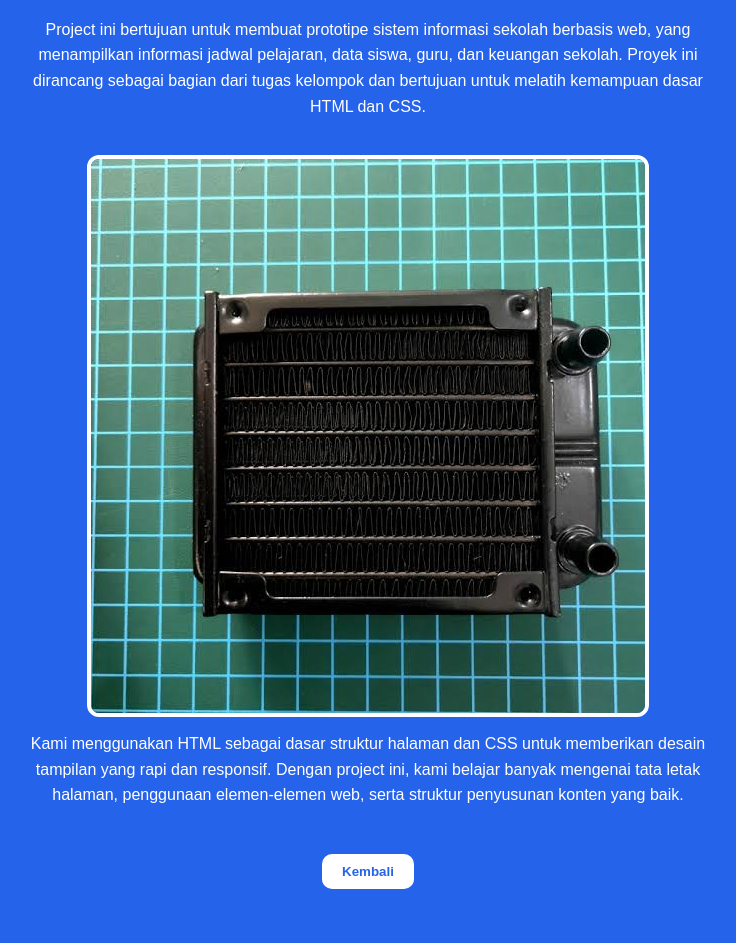
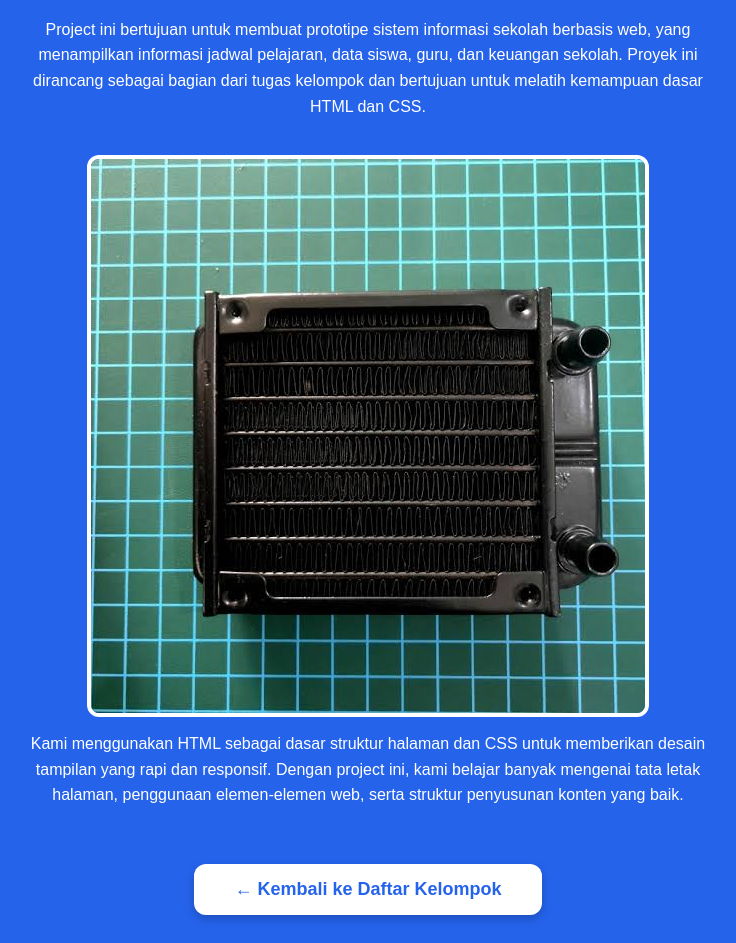
Before and after one commit to Katryoshkh/Project-P5, a plain HTML site: page project/project3.html in a window 1280 px wide. Shown: the part 134-1077 px from the top of the page, without its empty margins (272-1008 px from the left). Before the commit the page ends 1051 px from the top, so only its background shows below. Drawn offline with Linux system fonts and the light colour scheme.

Commit message:
Update project3.html

```diff
--- a/project/project3.html
+++ b/project/project3.html
@@ -40,14 +40,30 @@
     }
 
     .btn {
-      margin-top: 30px;
-      padding: 10px 20px;
+      display: inline-block;
+      margin-top: 40px;
+      padding: 15px 40px;
       background-color: white;
       color: #2563eb;
       border: none;
-      border-radius: 10px;
+      border-radius: 12px;
       font-weight: bold;
+      font-size: 18px;
       cursor: pointer;
+      box-shadow: 0 4px 10px rgba(0, 0, 0, 0.2);
+      transition: transform 0.2s, background-color 0.2s;
+    }
+
+    .btn:hover {
+      background-color: #e0e7ff;
+      transform: scale(1.05);
+    }
+
+    @media (max-width: 600px) {
+      .btn {
+        width: 100%;
+        font-size: 20px;
+      }
     }
   </style>
 </head>
@@ -55,12 +71,16 @@
   <h1>Smoke & Flame Detector</h1>
   <h3>Project Kelompok 3 - Kelas 11 Saintek 4</h3>
 
-  <p>Project ini bertujuan untuk membuat prototipe sistem informasi sekolah berbasis web, yang menampilkan informasi jadwal pelajaran, data siswa, guru, dan keuangan sekolah. Proyek ini dirancang sebagai bagian dari tugas kelompok dan bertujuan untuk melatih kemampuan dasar HTML dan CSS.</p>
+  <p>
+    Project ini bertujuan untuk membuat prototipe sistem informasi sekolah berbasis web, yang menampilkan informasi jadwal pelajaran, data siswa, guru, dan keuangan sekolah. Proyek ini dirancang sebagai bagian dari tugas kelompok dan bertujuan untuk melatih kemampuan dasar HTML dan CSS.
+  </p>
 
   <img src="../images/project1.png" alt="Project Kelompok 1" />
 
-  <p>Kami menggunakan HTML sebagai dasar struktur halaman dan CSS untuk memberikan desain tampilan yang rapi dan responsif. Dengan project ini, kami belajar banyak mengenai tata letak halaman, penggunaan elemen-elemen web, serta struktur penyusunan konten yang baik.</p>
+  <p>
+    Kami menggunakan HTML sebagai dasar struktur halaman dan CSS untuk memberikan desain tampilan yang rapi dan responsif. Dengan project ini, kami belajar banyak mengenai tata letak halaman, penggunaan elemen-elemen web, serta struktur penyusunan konten yang baik.
+  </p>
 
-  <button class="btn" onclick="history.back()">Kembali</button>
+  <button class="btn" onclick="history.back()">← Kembali ke Daftar Kelompok</button>
 </body>
 </html>
```
